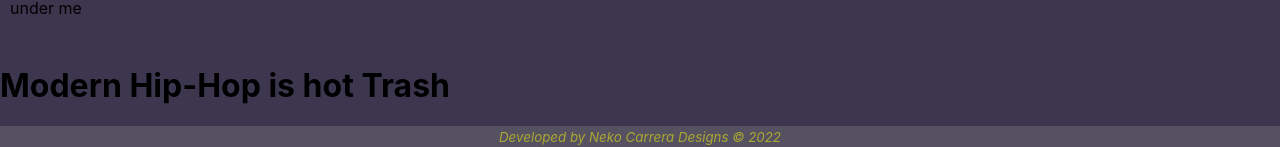
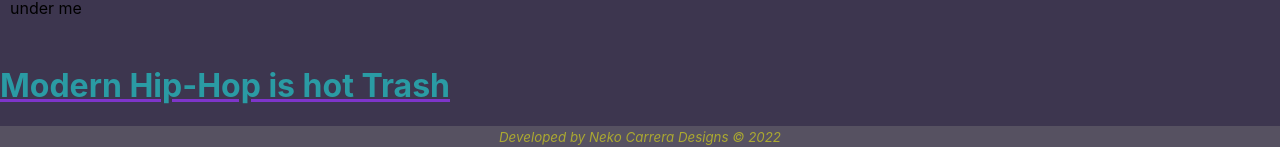
Before and after one commit to NekoCarreraDesigns/youve-never-heard-them, a React (Create React App) app in the folder youve-never-heard-them/: page / in a window 1280 px wide. Shown: the part 3756-3903 px from the top of the page. Built offline with nearby package versions, Linux system fonts and the light colour scheme.

Commit message:
styled blog header

```diff
--- a/youve-never-heard-them/src/components/main/styles.css
+++ b/youve-never-heard-them/src/components/main/styles.css
@@ -31,7 +31,7 @@
     padding: 10px;
 }
 
-.reviews-header {
+.reviews-header, .blog-header {
     color:rgba(23, 255, 250, 0.5);
     text-decoration: underline;
     text-decoration-color: rgba(155, 54, 255, 0.7);
```
